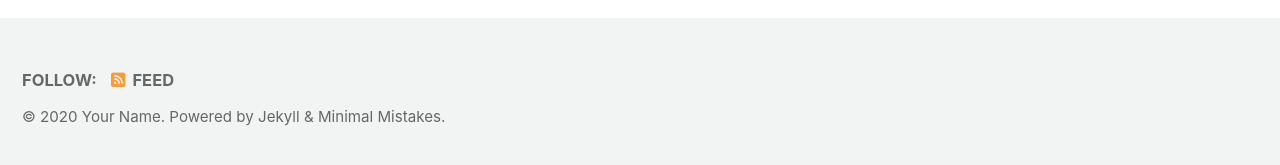
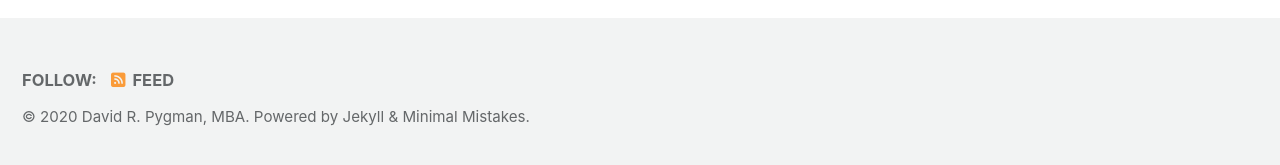
Before and after one commit to dpygman/dpygman.github.io, a Jekyll site: the page built from index.html, in a window 1280 px wide and 900 px high, scrolled down 222 px. Shown: the part 727-892 px from the top of the window. Built offline with Jekyll 4.4.1, drawn with Linux system fonts in a browser that asks for light colours; cached includes are drawn as plain includes; nearby versions of some CDN libraries; the list of posts is cut into pages by our own code.

Commit message:
Name and Description update
Updated Line 22 name and line 23 description

```diff
--- a/_config.yml
+++ b/_config.yml
@@ -19,8 +19,8 @@ locale                   : "en-US"
 title                    : "Site Title"
 title_separator          : "-"
 subtitle                 : # site tagline that appears below site title in masthead
-name                     : "Your Name"
-description              : "An amazing website."
+name                     : "David R. Pygman, MBA"
+description              : "Data Scientist, Business Intelligence, Healthcare, Software Development"
 url                      : # the base hostname & protocol for your site e.g. "https://mmistakes.github.io"
 baseurl                  : # the subpath of your site, e.g. "/blog"
 repository               : # GitHub username/repo-name e.g. "mmistakes/minimal-mistakes"
```
